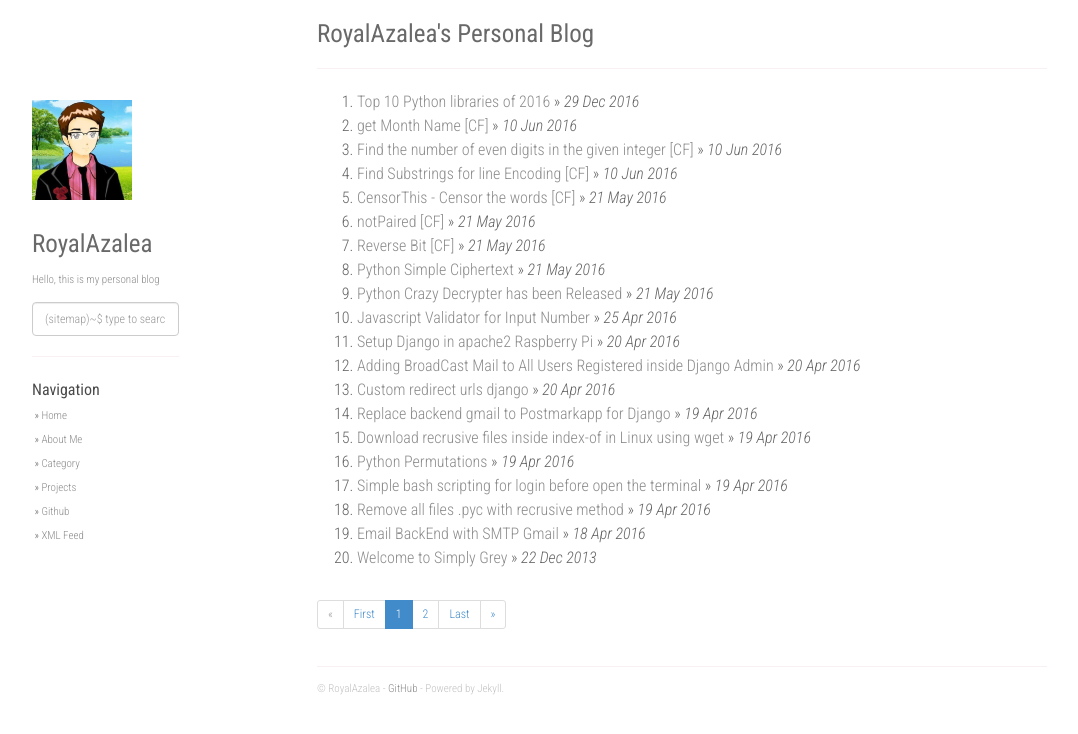
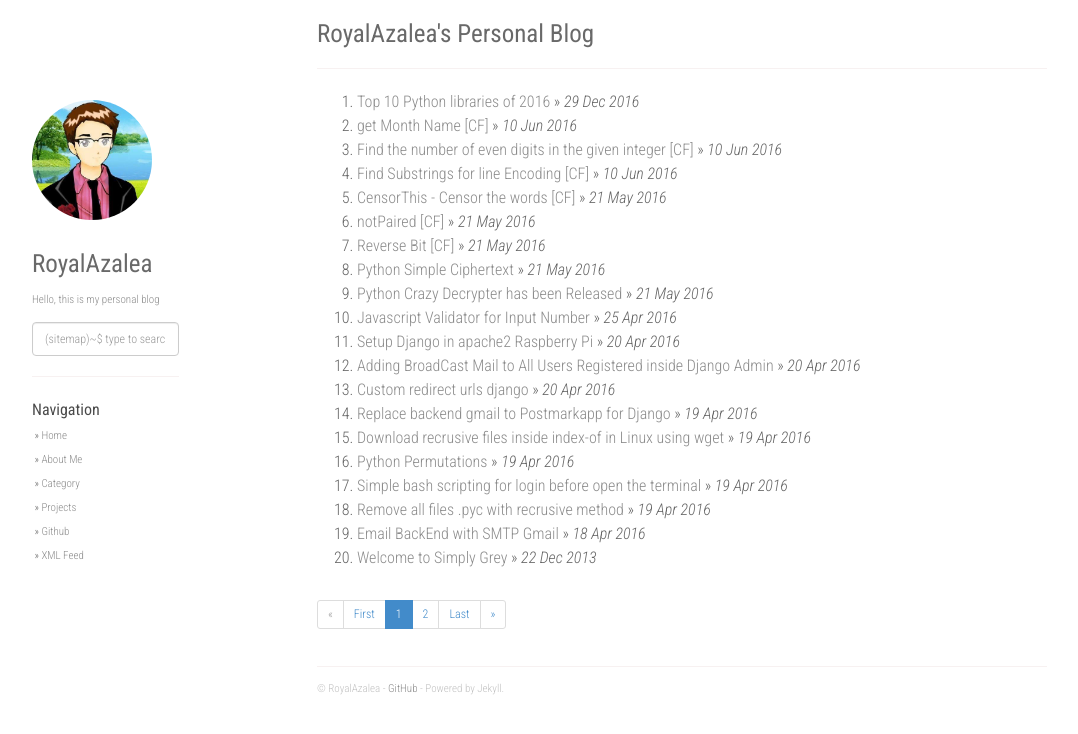
Before and after one commit to RoyalAzalea/RoyalAzalea.github.io, a Jekyll site: the page built from index.html, in a window 1280 px wide. Shown: the top 734 px of the page, without its empty margins (53-1131 px from the left). Built offline with Jekyll 4.4.1, drawn with Linux system fonts in a browser that asks for light colours; nearby versions of some CDN libraries; the list of posts is cut into pages by our own code.

Commit message:
update_test

```diff
--- a/_layouts/category.html
+++ b/_layouts/category.html
@@ -6,6 +6,7 @@
 
   <header class="post-header">
     <h1 class="post-title">{{ page.title }}</h1>
+    <hr />
   </header>
 
   <div id="post-content">
--- a/_layouts/default.html
+++ b/_layouts/default.html
@@ -98,7 +98,7 @@
             <div class="col-sm-3">
               <div class="fixed-condition">
                 <!-- author parts 사진 변경 가능 -->
-                <a href="/"><img id="about" src="/static/img/avatar.jpg" height="100px" width="100px" /></a>
+                <a href="/"><img id="about" src="/static/img/avatar.jpg" height="120px" width="120px" /></a>
                 <h1 class="author-name">{{ site.author }}</h1>
                 {% if site.about %}
                 <div id="about">
--- a/static/css/main.css
+++ b/static/css/main.css
@@ -154,7 +154,7 @@
 }
 
 div.col-sm-3 img#about {
-    /*-webkit-border-radius: 150px;*/
+    -webkit-border-radius: 150px;
     margin-bottom: 10px;
     margin-left: auto;
     margin-right: auto;
```
